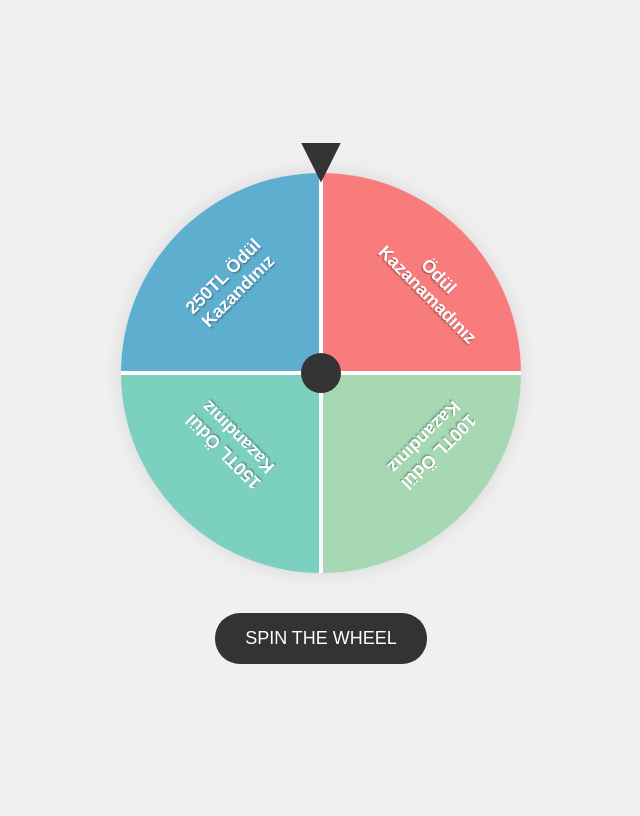
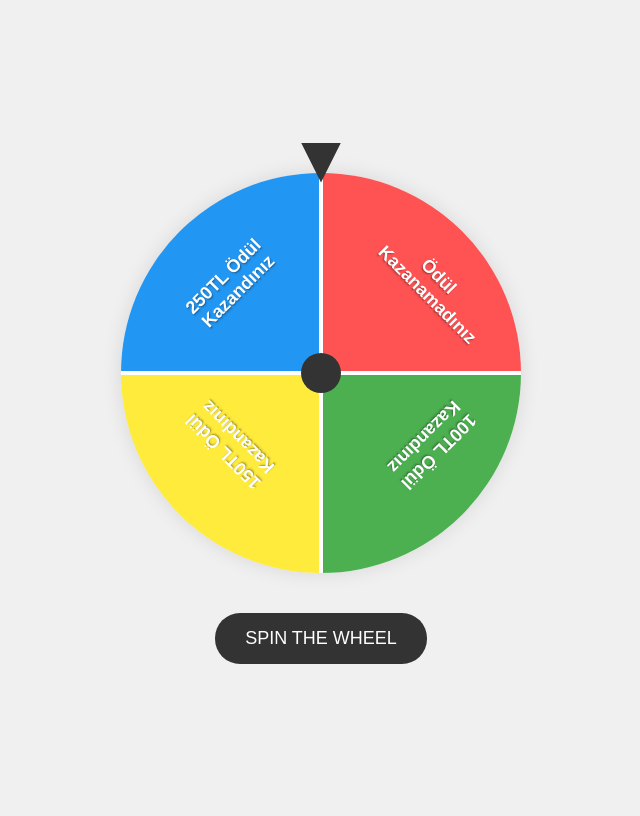
Before and after one commit to SERHA1/api-req, a Flask app: template templates/wheel.html in a window 1280 px wide. Shown: the whole page, without its empty margins (319-959 px from the left). Run offline with Flask 3, Linux system fonts and the light colour scheme; the template is opened without the code that fills it, so the values that code supplies are empty; some libraries are stand-ins or nearby versions.

Commit message:
Fwheel 32 -additional award fix

```diff
--- a/app.py
+++ b/app.py
@@ -496,6 +496,10 @@ def spin():
         full_spins = random.randint(5, 8) * 360
         final_rotation = full_spins + segment_center
 
+        print(f"Segment colors: Red=0, Green=1, Yellow=2, Blue=3")
+        print(f"Selected segment index: {winning_index}")
+        print(f"Selected segment color: {['Red', 'Green', 'Yellow', 'Blue'][winning_index]}")
+        print(f"Selected segment text: {winning_segment['text']}")
         print(f"Final rotation: {final_rotation} degrees")
         print(f"Final position after rotation: {final_rotation % 360}")
 
--- a/templates/wheel.html
+++ b/templates/wheel.html
@@ -31,10 +31,10 @@
             box-shadow: 0 0 20px rgba(0,0,0,0.1);
             overflow: hidden;
             background: conic-gradient(
-                #F97C7C 0deg 90deg,    /* Red for no award */
-                #A6D8B3 90deg 180deg,  /* Light green for 100TL */
-                #7CD0C0 180deg 270deg, /* Medium green for 150TL */
-                #5EAED0 270deg 360deg  /* Dark green for 250TL */
+                #FF5252 0deg 90deg,    /* Bright Red for no award */
+                #4CAF50 90deg 180deg,  /* Green for 100TL */
+                #FFEB3B 180deg 270deg, /* Yellow for 150TL */
+                #2196F3 270deg 360deg  /* Blue for 250TL */
             );
         }
 
@@ -204,7 +204,6 @@
                     wheel.style.transition = 'transform 4s cubic-bezier(0.17, 0.67, 0.12, 0.99)';
 
                     // Rotate the wheel to the final position
-                    // We need to add an offset to ensure it stops at the center of the segment
                     wheel.style.transform = `rotate(${data.rotation}deg)`;
 
                     console.log("Wheel rotation applied:", data.rotation);
```
